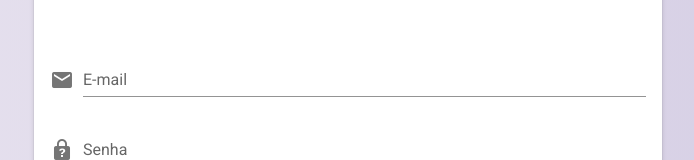
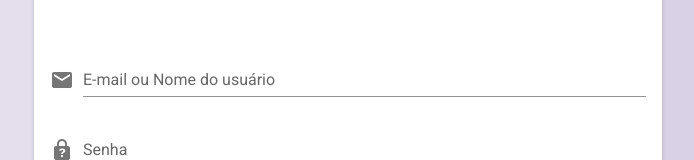
Before and after one commit to DaniloSax/helpDesk-smec-pmbv, a Vue app in the folder front/: page /login in a window 1280 px wide. Shown: the part 312-472 px from the top of the page, without its empty margins (292-986 px from the left). Built offline with nearby package versions, Linux system fonts and the light colour scheme.

Commit message:
[FIX] login com username ou email

```diff
--- a/front/src/main.js
+++ b/front/src/main.js
@@ -8,9 +8,9 @@ import axios from 'axios'
 import './plugins/firebase'
 import './plugins/vee-validate'
 
-axios.defaults.baseURL = 'http://192.168.8.81:8008/api/';
+// axios.defaults.baseURL = 'http://192.168.8.81:8008/api/';
 // axios.defaults.baseURL = 'http://192.168.0.103:8008/api/';
-// axios.defaults.baseURL = 'http://localhost:8000/api/';
+axios.defaults.baseURL = 'http://localhost:8000/api/';
 axios.defaults.headers.common['Authorization'] = "Bearer " + localStorage.getItem('access_token');
 
 Vue.config.productionTip = false
--- a/front/src/views/login/Login.vue
+++ b/front/src/views/login/Login.vue
@@ -13,9 +13,9 @@
         <validation-provider rules="required" v-slot="{ errors }">
           <v-text-field
             prepend-icon="mdi-email"
-            v-model="user.email"
+            v-model="user.login"
             @keyup.enter="login"
-            label="E-mail"
+            label="E-mail ou Nome do usuário"
             :error-messages="errors[0]"
           ></v-text-field>
         </validation-provider>
@@ -53,7 +53,7 @@ export default {
   data() {
     return {
       user: {
-        email: "",
+        login: "",
         password: "",
       },
       loading: false,
--- a/front/src/views/orders_services/OrderEdit.vue
+++ b/front/src/views/orders_services/OrderEdit.vue
@@ -99,8 +99,8 @@ export default {
     return {
       newCall: null,
       images: [],
-      // baseURL: "http://localhost:8000/storage/",
-      baseURL: "http://192.168.8.81:8008/storage/",
+      baseURL: "http://localhost:8000/storage/",
+      // baseURL: "http://192.168.8.81:8008/storage/",
       responses: null,
       loading: false,
     };
```
Also changed, not shown: front/src/components/template/Head.vue (+0 -10 lines), 1 other file (tests, documents, lock files or other folders).
